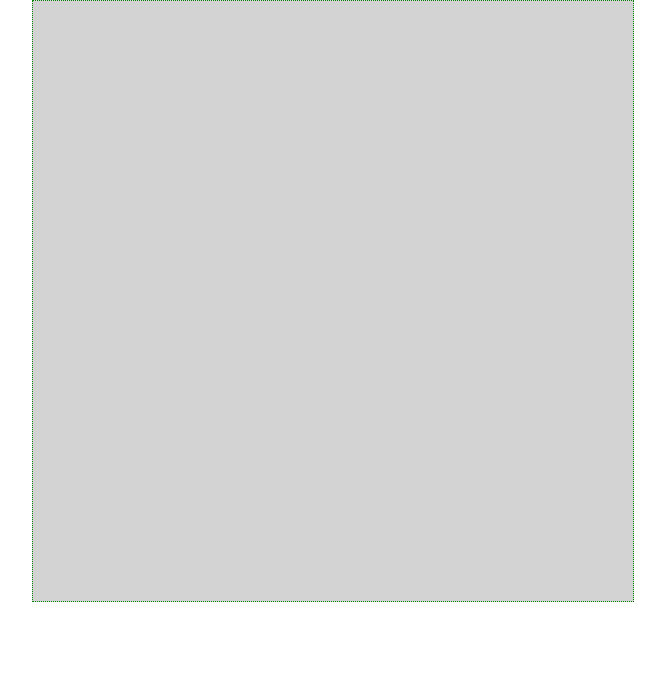
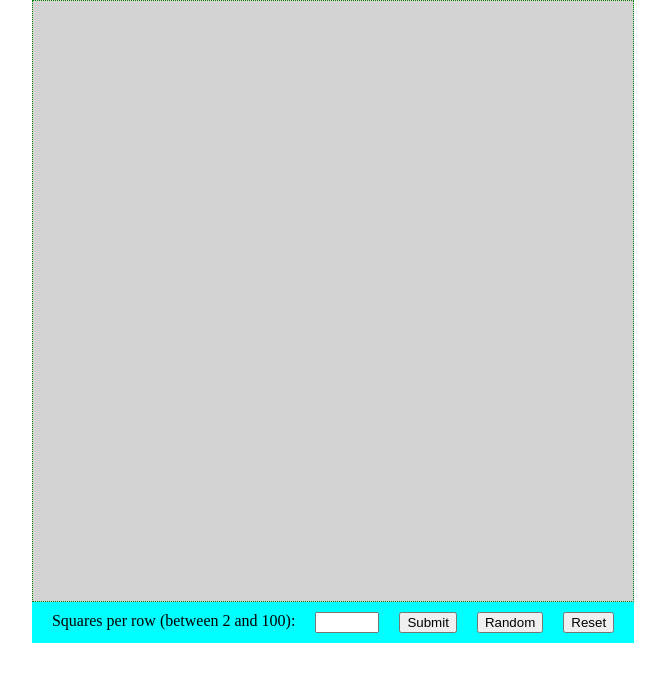
Before and after one commit to sirjamo1/Etch-a-Sketch, a plain HTML site: page index.html in a window 1280 px wide. Shown: the whole page, without its empty margins (307-972 px from the left). Drawn offline with Linux system fonts and the light colour scheme.

Commit message:
*added submit button-- random button -- reset button *all working good

```diff
--- a/index.html
+++ b/index.html
@@ -1,18 +1,23 @@
 <!DOCTYPE html>
 <html lang="en">
   <head>
- <meta charset="UTF-8">
- <meta http-equiv="X-UA-Compatible" content="IE=edge">
- <meta name="viewport" content="width=device-width, initial-scale=1.0">
- <link rel="stylesheet" href="/styles/styles.css">
+    <meta charset="UTF-8" />
+    <meta http-equiv="X-UA-Compatible" content="IE=edge" />
+    <meta name="viewport" content="width=device-width, initial-scale=1.0" />
+    <link rel="stylesheet" href="/styles/styles.css" />
     <script src="/javaScript/script.js" defer></script>
     <title>Document</title>
   </head>
   <body>
- <div id="gridContainer">
-  <!-- <div id="rowDiv"></div>
-  <div id="columnDiv"></div> -->
+    <div id="mainContainer">
+      <div id="gridContainer"></div>
+      <form id="formContainer">
+        <label for="quantity">Squares per row (between 2 and 100):</label>
+        <input type="number" id="quantity" name="quantity" min="2" max="100" />
+        <input type="button" value="Submit" onclick="getUserNum()"/>
+        <input type="button" value="Random" onclick="gridRandom()"/>
+        <input type="button" value="Reset" onclick="resetGrid()"/>
+      </form>
     </div>
-
   </body>
 </html>
--- a/javaScript/script.js
+++ b/javaScript/script.js
@@ -1,6 +1,32 @@
 const container = document.getElementById("gridContainer");
-
-gridCreator(16);
+// user input
+function getUserNum() {
+  const userNumInput = document.getElementById("quantity").value;
+  deleteGridDivs(container);
+  gridCreator(userNumInput);
+}
+// deletes all divs under under #gridContainer
+function deleteGridDivs(container) {
+  while (container.firstChild) {
+    container.removeChild(container.firstChild);
+  }
+}
+// resets all single boxes (the amount the user put in)to white
+function resetGrid() {
+  let resetSingleBox = document.getElementsByClassName("singleBox");
+  for (let i = 0; i < resetSingleBox.length; i++) {
+    resetSingleBox[i].style.backgroundColor = `rgb(255, 255, 255)`;
+  }
+}
+// creates a random color single boxes
+function gridRandom() {
+  let resetSingleBox = document.getElementsByClassName("singleBox");
+  for (let i = 0; i < resetSingleBox.length; i++) {
+    resetSingleBox[
+      i
+    ].style.backgroundColor = `rgb(${colorRan()},${colorRan()},${colorRan()})`;
+  }
+}
 
 // creates a number(arg) of divs and appends them to the container
 // then creates a number(arg) of divs and appends them to each of the 1st arg divs
@@ -10,7 +36,7 @@ function gridCreator(num) {
     container.appendChild(col).className = "cols";
     const colContainer = document.getElementsByClassName("cols");
     for (let s = 0; s < num; s++) {
-      let singleBox = document.createElement("div");
+      const singleBox = document.createElement("div");
       //listens for mouseover event then changes that div to a random color with the colorRan function
       singleBox.addEventListener("mouseover", () => {
         singleBox.style.backgroundColor = `rgb(${colorRan()},${colorRan()},${colorRan()})`;
@@ -19,6 +45,8 @@ function gridCreator(num) {
     }
   }
 }
+//creates a random number in the rgb range
 function colorRan() {
   return Math.random() * 256 + 1;
 }
+window.onload = gridCreator(16);
--- a/styles/styles.css
+++ b/styles/styles.css
@@ -1,10 +1,15 @@
 * {
   margin: 0;
-  border-collapse: collapse;
+
 }
+
 body {
   display: flex;
   justify-content: center;
+}
+#mainContainer {
+  display: flex;
+  flex-direction: column;
 }
 #gridContainer {
   border: 1px dotted green;
@@ -29,3 +34,11 @@ body {
   /*👉border-radius: 50%;👈*/
 
 }
+#formContainer {
+  display: flex;
+  justify-content: center;
+  gap: 20px;
+  background-color: aqua;
+  padding: 10px;
+
+}
```
Lines whose indentation alone changed are shown as unchanged.
